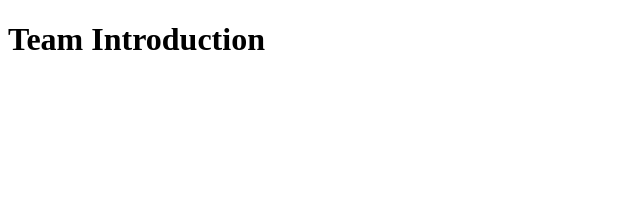
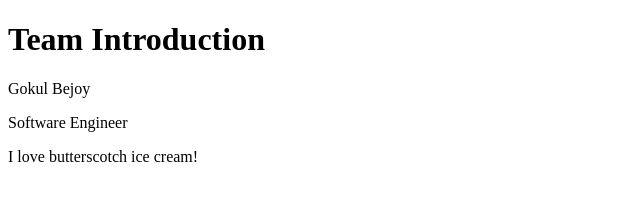
Before and after one commit to decodepuppy/team-intro, a plain HTML site: page index.html in a window 1280 px wide. Shown: the whole page, without its empty margins (0-640 px from the left). Drawn offline with Linux system fonts and the light colour scheme.

Commit message:
Added my introduction

```diff
--- a/index.html
+++ b/index.html
@@ -9,6 +9,10 @@
 
 <body>
     <h1>Team Introduction</h1>
+
+    <p>Gokul Bejoy</p>
+    <p>Software Engineer</p>
+    <p>I love butterscotch ice cream!</p>
 </body>
 
 </html>
```
